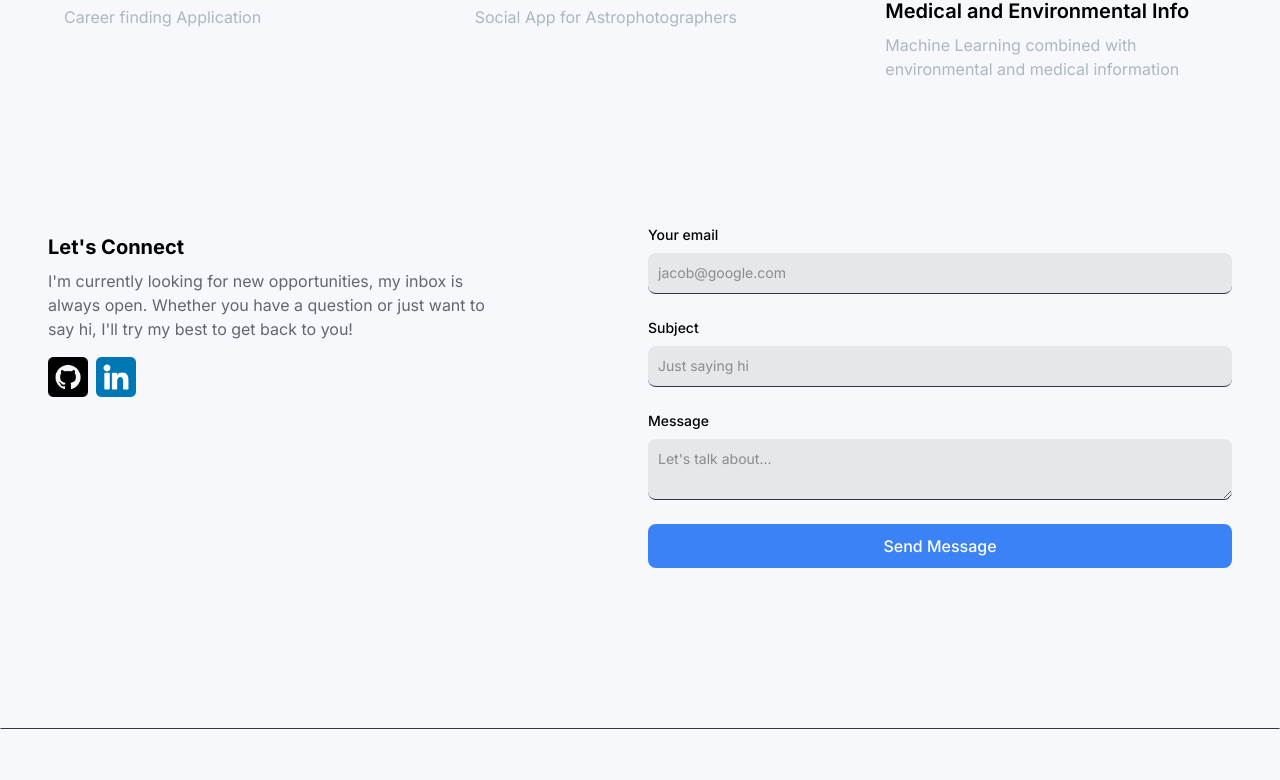
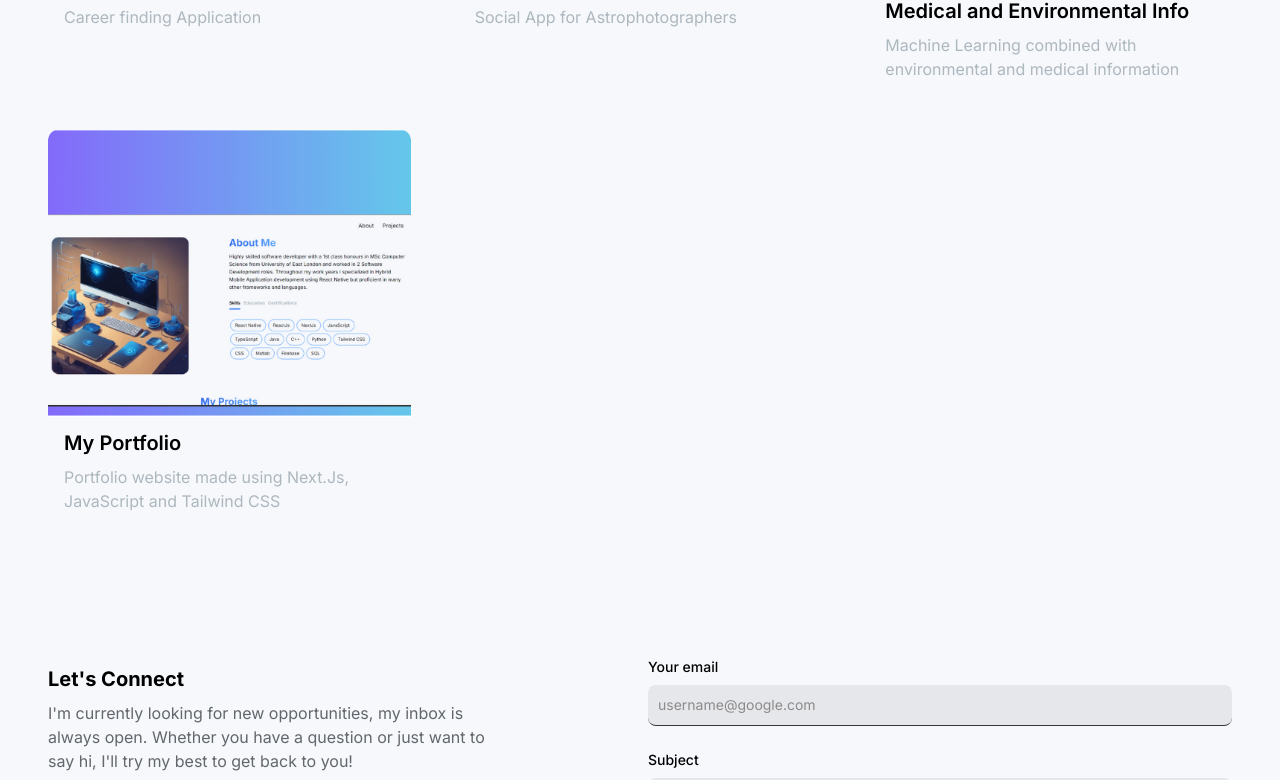
Before and after one commit to shahzain29/MyPortfolio, a Next.js app: page / in a window 1280 px wide. Shown: the part 1799-2579 px from the top of the page. Built offline with nearby package versions, Linux system fonts and the light colour scheme.

Commit message:
final Design changes

```diff
--- a/src/app/components/EmailSection.jsx
+++ b/src/app/components/EmailSection.jsx
@@ -84,7 +84,7 @@ const EmailSection = () => {
                 id="email"
                 required
                 className="bg-gray-200 border-b border-[#33353F] placeholder-[#8c8a8a] text-gray-100 text-sm rounded-lg block w-full p-2.5"
-                placeholder="jacob@google.com"
+                placeholder="username@google.com"
               />
             </div>
             <div className="mb-6">
@@ -100,7 +100,7 @@ const EmailSection = () => {
                 id="subject"
                 required
                 className="bg-gray-200 border-b border-[#33353F] placeholder-[#8c8a8a] text-gray-100 text-sm rounded-lg block w-full p-2.5"
-                placeholder="Just saying hi"
+                placeholder="Say Hi"
               />
             </div>
             <div className="mb-6">
--- a/src/app/components/ProjectCard.jsx
+++ b/src/app/components/ProjectCard.jsx
@@ -2,9 +2,9 @@ import React from "react";
 import { CodeBracketIcon, EyeIcon, DevicePhoneMobileIcon } from "@heroicons/react/24/outline";
 import Link from "next/link";
 import Image from "next/image";
-import AndroidIcon from "../../../public/android.svg"
+import PhoneIcon from "../../../public/phone.svg"
 
-const ProjectCard = ({ imgUrl, title, description, gitUrl, previewUrl, type }) => {
+const ProjectCard = ({ imgUrl, title, description, gitUrl, previewUrl, type,tag }) => {
   return (
     <div>
       <div
@@ -12,28 +12,41 @@ const ProjectCard = ({ imgUrl, title, description, gitUrl, previewUrl, type }) =
         style={{ background: `url(${imgUrl})`, backgroundSize: "cover", backgroundPosition: 'center' }}
       >
         <div className="overlay items-center justify-center absolute top-0 left-0 w-full h-full bg-[#181818] bg-opacity-0 hidden group-hover:flex group-hover:bg-opacity-80 transition-all duration-500 ">
-          {/* <Link
+
+          {tag.includes('Web') ?
+          <>
+           <Link
             href={gitUrl}
             className="h-14 w-14 mr-2 border-2 relative rounded-full border-[#ADB7BE] hover:border-white group/link"
           >
             <CodeBracketIcon className="h-10 w-10 text-[#ADB7BE] absolute top-1/2 left-1/2 transform -translate-x-1/2 -translate-y-1/2  cursor-pointer group-hover/link:text-white" />
-          </Link> */}
-          {type === 'web' ?
+          </Link>
             <Link
               href={previewUrl}
               className="h-14 w-14 border-2 relative rounded-full border-[#ADB7BE] hover:border-white group/link"
             >
               <EyeIcon className="h-10 w-10 text-[#ADB7BE] absolute top-1/2 left-1/2 transform -translate-x-1/2 -translate-y-1/2  cursor-pointer group-hover/link:text-white" />
             </Link>
+            </>
             :
+            tag.includes('AI')?
+            <Link
+            href={gitUrl}
+            className="h-14 w-14 mr-2 border-2 relative rounded-full border-[#ADB7BE] hover:border-white group/link"
+          >
+            <CodeBracketIcon className="h-10 w-10 text-[#ADB7BE] absolute top-1/2 left-1/2 transform -translate-x-1/2 -translate-y-1/2  cursor-pointer group-hover/link:text-white" />
+          </Link>
+          :
+
             <Link
               href={previewUrl}
               className="h-14 w-14 border-2 relative rounded-full border-[#ADB7BE] hover:border-white group/link"
             >
               <div className="h-10 w-10 text-[#ADB7BE] absolute top-1/2 left-1/2 transform -translate-x-1/2 -translate-y-1/2  cursor-pointer group-hover/link:text-white">
-              <Image className="text-[#ADB7BE] fill-current " src={AndroidIcon} />
+              <Image src={PhoneIcon} />
               </div>
             </Link>
+
           }
         </div>
       </div>
--- a/src/app/components/ProjectsSection.jsx
+++ b/src/app/components/ProjectsSection.jsx
@@ -12,7 +12,7 @@ const projectsData = [
     image: "/images/projects/huzzle.png",
     tag: ["All", "Mobile"],
     gitUrl: "/",
-    previewUrl: "/",
+    previewUrl: "https://apps.apple.com/gb/app/huzzle-student-careers/id1558715481",
   },
 
   {
@@ -22,7 +22,7 @@ const projectsData = [
     image: "/images/projects/NoxSky.png",
     tag: ["All", "Mobile"],
     gitUrl: "/",
-    previewUrl: "/",
+    previewUrl: "https://apps.apple.com/us/app/nox-sky/id1594848791",
   },
   {
     id: 3,
@@ -30,54 +30,18 @@ const projectsData = [
     description: "Machine Learning combined with environmental and medical information",
     image: "/images/projects/Ai.png",
     tag: ["All", "AI"],
-    gitUrl: "/",
+    gitUrl: "https://github.com/shahzain29/NearestNeighbour",
     previewUrl: "/",
   },
-  // {
-  //   id: 2,
-  //   title: "Potography Portfolio Website",
-  //   description: "Project 2 description",
-  //   image: "/images/projects/2.png",
-  //   tag: ["All", "Web"],
-  //   gitUrl: "/",
-  //   previewUrl: "/",
-  // },
-  // {
-  //   id: 3,
-  //   title: "E-commerce Application",
-  //   description: "Project 3 description",
-  //   image: "/images/projects/3.png",
-  //   tag: ["All", "Web"],
-  //   gitUrl: "/",
-  //   previewUrl: "/",
-  // },
-  // {
-  //   id: 4,
-  //   title: "Food Ordering Application",
-  //   description: "Project 4 description",
-  //   image: "/images/projects/4.png",
-  //   tag: ["All", "Mobile"],
-  //   gitUrl: "/",
-  //   previewUrl: "/",
-  // },
-  // {
-  //   id: 5,
-  //   title: "React Firebase Template",
-  //   description: "Authentication and CRUD operations",
-  //   image: "/images/projects/5.png",
-  //   tag: ["All", "Web"],
-  //   gitUrl: "/",
-  //   previewUrl: "/",
-  // },
-  // {
-  //   id: 6,
-  //   title: "Full-stack Roadmap",
-  //   description: "Project 5 description",
-  //   image: "/images/projects/6.png",
-  //   tag: ["All", "Web"],
-  //   gitUrl: "/",
-  //   previewUrl: "/",
-  // },
+  {
+    id: 4,
+    title: "My Portfolio",
+    description: "Portfolio website made using Next.Js, JavaScript and Tailwind CSS",
+    image: "/images/projects/portfolio.png",
+    tag: ["All", "Web"],
+    gitUrl: "https://github.com/shahzain29/MyPortfolio",
+    previewUrl: "https://shahzainfolio.netlify.app",
+  },
 ];
 
 
@@ -145,7 +109,7 @@ const ProjectsSection = () => {
               imgUrl={project.image}
               gitUrl={project.gitUrl}
               previewUrl={project.previewUrl}
-              type={project.type}
+              tag={project.tag}
             />
           </motion.li>
         ))}
```
Also changed, not shown: public/androidIcon.js (added), public/images/projects/portfolio.png (added), public/phone.svg (added).
